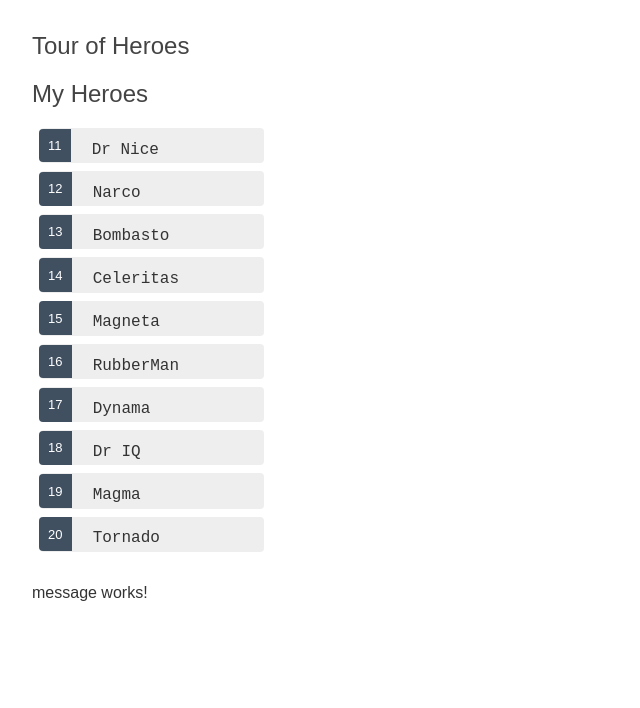
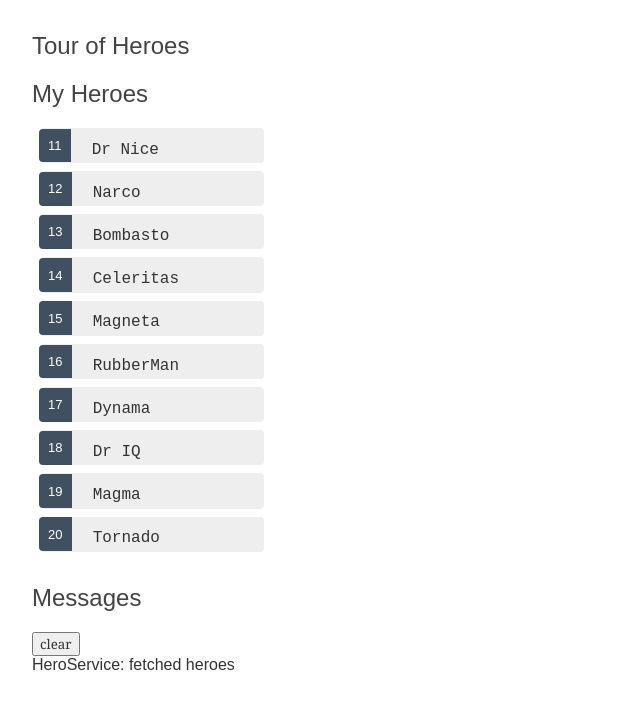
Before and after one commit to iKnowJavaScript/angular-heroes, an Angular app: page / in a window 1280 px wide. Shown: the top 708 px of the page, without its empty margins (0-640 px from the left). Built offline with nearby package versions, Linux system fonts and the light colour scheme.

Commit message:
Add app-route for general routing added --flat and --module=app flag too

```diff
--- a/src/app/app.module.ts
+++ b/src/app/app.module.ts
@@ -6,10 +6,11 @@ import { AppComponent } from './app.component';
 import { HeroesComponent } from './heroes/heroes.component';
 import { HeroDetailComponent } from './hero-detail/hero-detail.component';
 import { MessageComponent } from './message/message.component';
+import { AppRoutingModule } from './app-routing.module';
 
 @NgModule({
   declarations: [AppComponent, HeroesComponent, HeroDetailComponent, MessageComponent],
-  imports: [BrowserModule, FormsModule],
+  imports: [BrowserModule, FormsModule, AppRoutingModule],
   providers: [],
   bootstrap: [AppComponent]
 })
--- a/src/app/message.service.ts
+++ b/src/app/message.service.ts
@@ -4,15 +4,15 @@ import { Injectable } from '@angular/core';
   providedIn: 'root'
 })
 export class MessageService {
-  message: Array<string> = [];
+  messages: Array<string> = [];
 
   constructor() {}
 
   add(message: string): void {
-    this.message.push(message);
+    this.messages.push(message);
   }
 
   clear(): void {
-    this.message = [];
+    this.messages = [];
   }
 }
--- a/src/app/message/message.component.html
+++ b/src/app/message/message.component.html
@@ -1 +1,5 @@
-<p>message works!</p>
+<div *ngIf="messageService.messages.length">
+  <h2>Messages</h2>
+  <button class="clear" (click)="messageService.clear()">clear</button>
+  <div *ngFor="let message of messageService.messages">{{ message }}</div>
+</div>
--- a/src/app/message/message.component.ts
+++ b/src/app/message/message.component.ts
@@ -1,4 +1,6 @@
 import { Component, OnInit } from '@angular/core';
+
+import { MessageService } from '../message.service';
 
 @Component({
   selector: 'app-message',
@@ -6,10 +8,7 @@ import { Component, OnInit } from '@angular/core';
   styleUrls: ['./message.component.css']
 })
 export class MessageComponent implements OnInit {
+  constructor(public messageService: MessageService) {}
 
-  constructor() { }
-
-  ngOnInit() {
-  }
-
+  ngOnInit() {}
 }
```
Also changed, not shown: src/app/app-routing.module.ts (added, +12 -0 lines).
